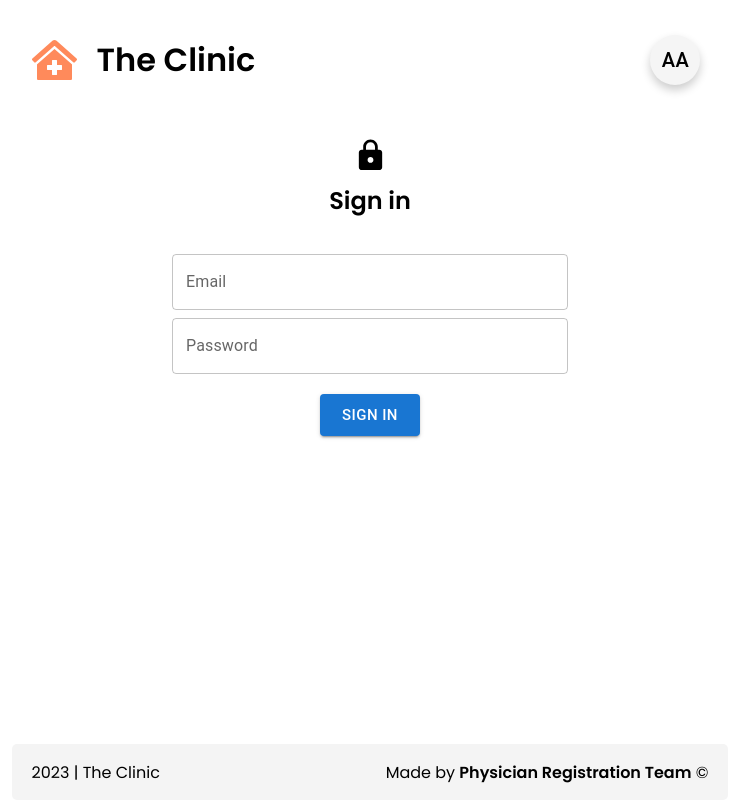
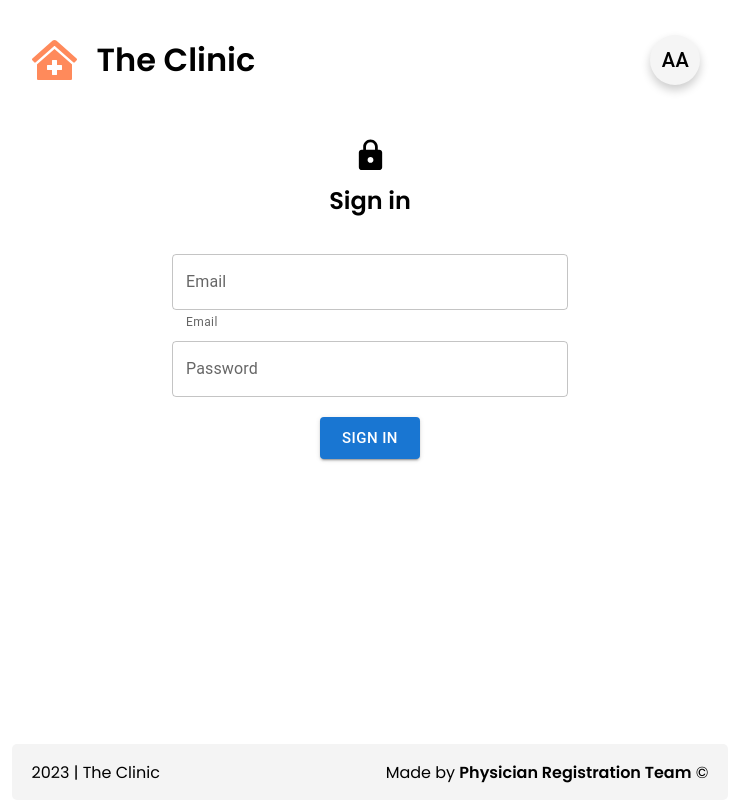
Before and after one commit to LukasAstrauskas/Clinic-app-FE, a React (Create React App) app: page / in a window 1280 px wide. Shown: the whole page, without its empty margins (270-1009 px from the left). Built offline with nearby package versions, Linux system fonts and the light colour scheme.

Commit message:
Added length validation to  isValidEmail

```diff
--- a/src/App.tsx
+++ b/src/App.tsx
@@ -7,17 +7,17 @@ import './App.css';
 import Login from './pages/login/Login';
 
 function App() {
-  //Reminder to change isLogged, role with redux variant.
+  //Reminder to change isLogged, type with redux variant.
   const [isLogged, setIsLogged] = useState(false);
-  const [role, setRole] = useState('');
+  const [type, setType] = useState('');
 
   return (
     <Container maxWidth='lg'>
       <Header />
       {!isLogged ? (
-        <Login setIsLogged={setIsLogged} setRole={setRole} />
+        <Login setIsLogged={setIsLogged} setType={setType} />
       ) : (
-        <WelcomePage role={role} />
+        <WelcomePage type={type} />
       )}
       <Footer />
     </Container>
--- a/src/components/utils.ts
+++ b/src/components/utils.ts
@@ -6,7 +6,14 @@ export function isValidLastName(lastName: string) {
   return lastName.trim().length > 0;
 }
 export function isValidEmail(email: string) {
-  return /\S+@\S+\.\S+/.test(email);
+  const MIN_LENGTH = 5;
+  const MAX_LENGTH = 254;
+
+  return (
+    email.length >= MIN_LENGTH &&
+    email.length <= MAX_LENGTH &&
+    /\S+@\S+\.\S+/.test(email)
+  );
 }
 
 export function isValidPassword(password: string) {
--- a/src/pages/login/Login.tsx
+++ b/src/pages/login/Login.tsx
@@ -11,13 +11,17 @@ import { isValidEmail } from '../../components/utils';
 
 type LoginProps = {
   setIsLogged: (value: boolean) => void;
-  setRole: (value: string) => void;
+  setType: (value: string) => void;
 };
 
-const Login = ({ setIsLogged, setRole }: LoginProps) => {
+const Login = ({ setIsLogged, setType }: LoginProps) => {
   const [errorAlertOpen, setSignInError] = useState(false);
   const [email, setEmail] = useState('');
+  const [emailError, setEmailError] = useState('');
   const [password, setPassword] = useState('');
+
+  const handleEmailCheck = () =>
+    setEmailError(!isValidEmail(email) ? 'Email is invalid' : '');
 
   const handleSubmit = async (event: React.FormEvent<HTMLFormElement>) => {
     event.preventDefault();
@@ -26,8 +30,8 @@ const Login = ({ setIsLogged, setRole }: LoginProps) => {
       .post('http://localhost:8080/login', { email, password })
       .then((response) => {
         if (response.data) {
-          const { role } = response.data;
-          setRole(role);
+          const { type } = response.data;
+          setType(type);
           setIsLogged(true);
         }
       })
@@ -36,7 +40,6 @@ const Login = ({ setIsLogged, setRole }: LoginProps) => {
         setSignInError(true);
       });
   };
-
   return (
     <div className={styles.login}>
       <Container maxWidth='xs'>
@@ -51,12 +54,9 @@ const Login = ({ setIsLogged, setRole }: LoginProps) => {
               placeholder='Enter email'
               fullWidth
               margin='normal'
-              error={!(isValidEmail(email) || email.length === 0)}
-              helperText={
-                !(isValidEmail(email) || email.length === 0)
-                  ? 'Invalid email'
-                  : ''
-              }
+              helperText={emailError === '' ? 'Email' : emailError}
+              error={emailError !== ''}
+              onBlur={handleEmailCheck}
               value={email}
               onChange={(e) => setEmail(e.target.value)}
             />
--- a/src/pages/welcome/WelcomePage.tsx
+++ b/src/pages/welcome/WelcomePage.tsx
@@ -8,10 +8,10 @@ import manageUsersIcon from '../../assets/manage-users-icon.svg';
 import managePhysiciansIcon from '../../assets/manage-physicians-icon.svg';
 
 type WelcomePageProps = {
-  role: string;
+  type: string;
 };
 
-const WelcomePage = ({ role }: WelcomePageProps) => {
+const WelcomePage = ({ type }: WelcomePageProps) => {
   return (
     <Grid
       className={styles.main}
@@ -20,7 +20,7 @@ const WelcomePage = ({ role }: WelcomePageProps) => {
       justifyContent='center'
       alignItems='center'
     >
-      {role == 'admin' ? (
+      {type == 'admin' ? (
         <>
           <Item
             title='Manage users'
```
